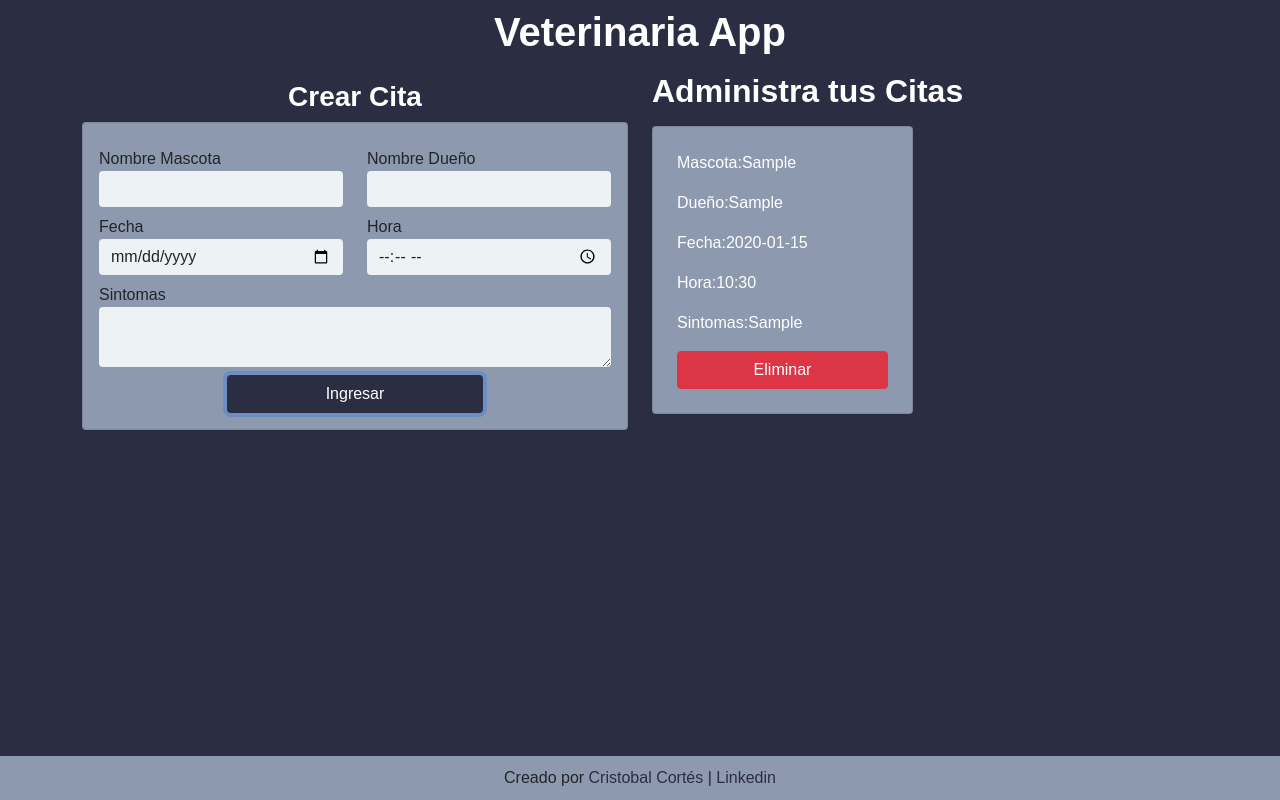
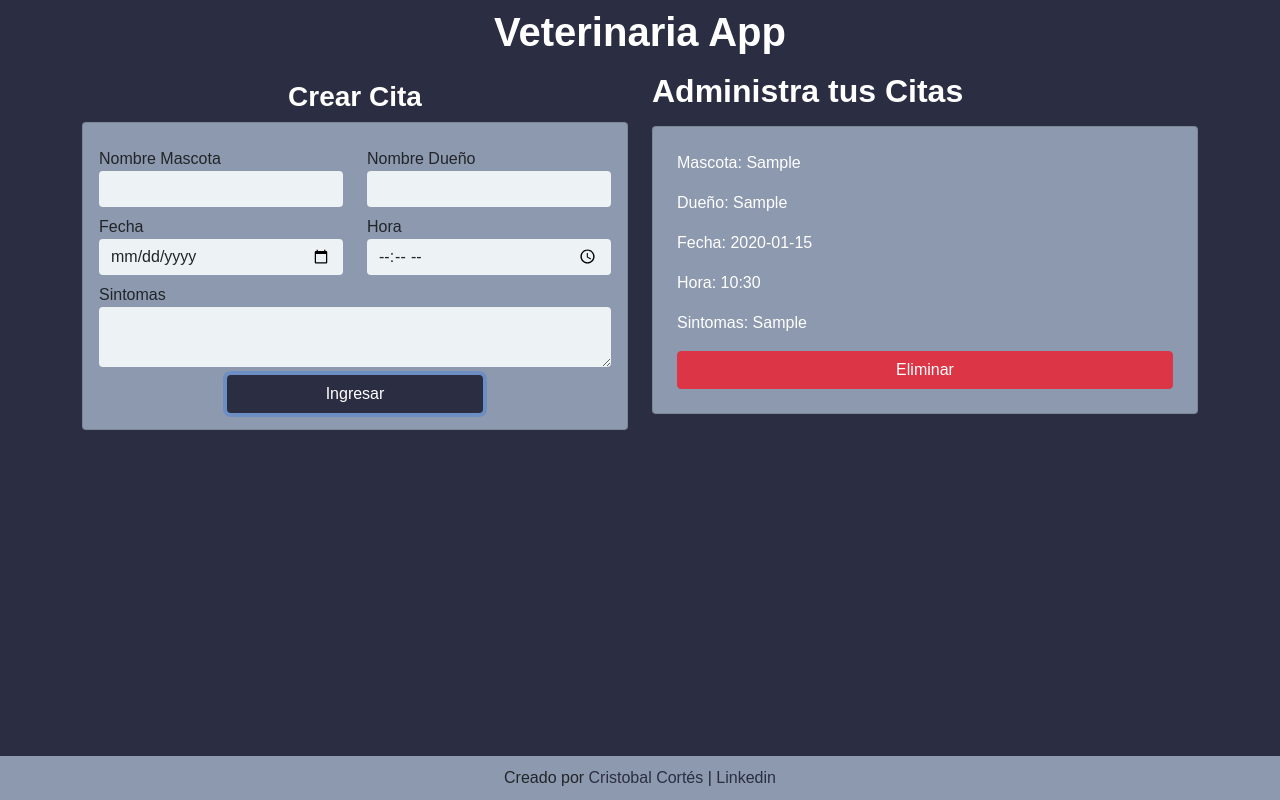
Before and after one commit to ccortespaez/veterinaria-app, a React (Create React App) app: page / in a window 1280 px wide. Both pictures are taken after typing "Sample", "Sample", "2020-01-15", "10:30", "Sample" into the empty fields and a click on the button "Ingresar". Built offline with nearby package versions, Linux system fonts and the light colour scheme.

Commit message:
Arreglo en columnas

```diff
--- a/public/index.html
+++ b/public/index.html
@@ -8,7 +8,7 @@
     <meta name="theme-color" content="#000000" />
     <meta
       name="description"
-      content="Web site created using create-react-app"
+      content="Aplicacion Web de ingreso de mascotas con sus sintomas, creada por Cristóbal Cortés"
     />
     <link rel="apple-touch-icon" href="%PUBLIC_URL%/logo192.png" />
     <!--
@@ -25,7 +25,7 @@
       work correctly both with client-side routing and a non-root public URL.
       Learn how to configure a non-root public URL by running `npm run build`.
     -->
-    <title>React App</title>
+    <title>Veterinarios App</title>
   </head>
   <body>
     <noscript>You need to enable JavaScript to run this app.</noscript>
--- a/src/components/Check.js
+++ b/src/components/Check.js
@@ -1,13 +1,13 @@
 import React from 'react';
 
 const Check = ({check, deleteCheck}) => (
-        <div className="col-6">
+        <div className="col-lg col-md-5">
         <div className="card p-4 mt-2">
-        <p className="text-white">Mascota:<span>{check.pet}</span> </p>
-        <p className="text-white">Dueño:<span>{check.owner}</span> </p>
-        <p className="text-white">Fecha:<span>{check.date}</span> </p>
-        <p className="text-white">Hora:<span>{check.time}</span> </p>
-        <p className="text-white">Sintomas:<span>{check.symptoms}</span> </p>
+        <p className="text-white">Mascota:<span> {check.pet}</span> </p>
+        <p className="text-white">Dueño:<span> {check.owner}</span> </p>
+        <p className="text-white">Fecha:<span> {check.date}</span> </p>
+        <p className="text-white">Hora:<span> {check.time}</span> </p>
+        <p className="text-white">Sintomas:<span> {check.symptoms}</span> </p>
         <button className="btn btn-danger" onClick={() => deleteCheck(check.id)}>Eliminar</button>
     </div>
     </div>
```
